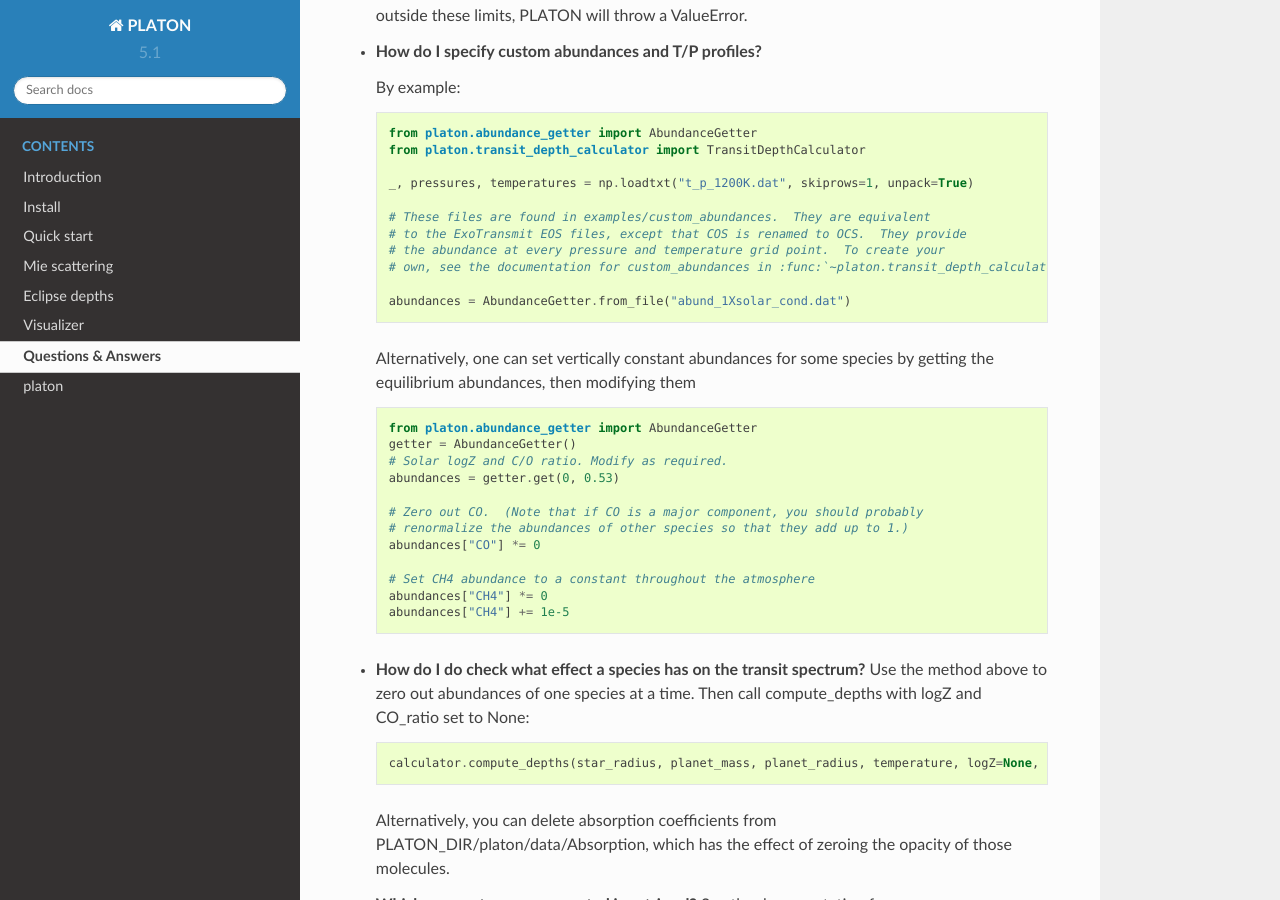
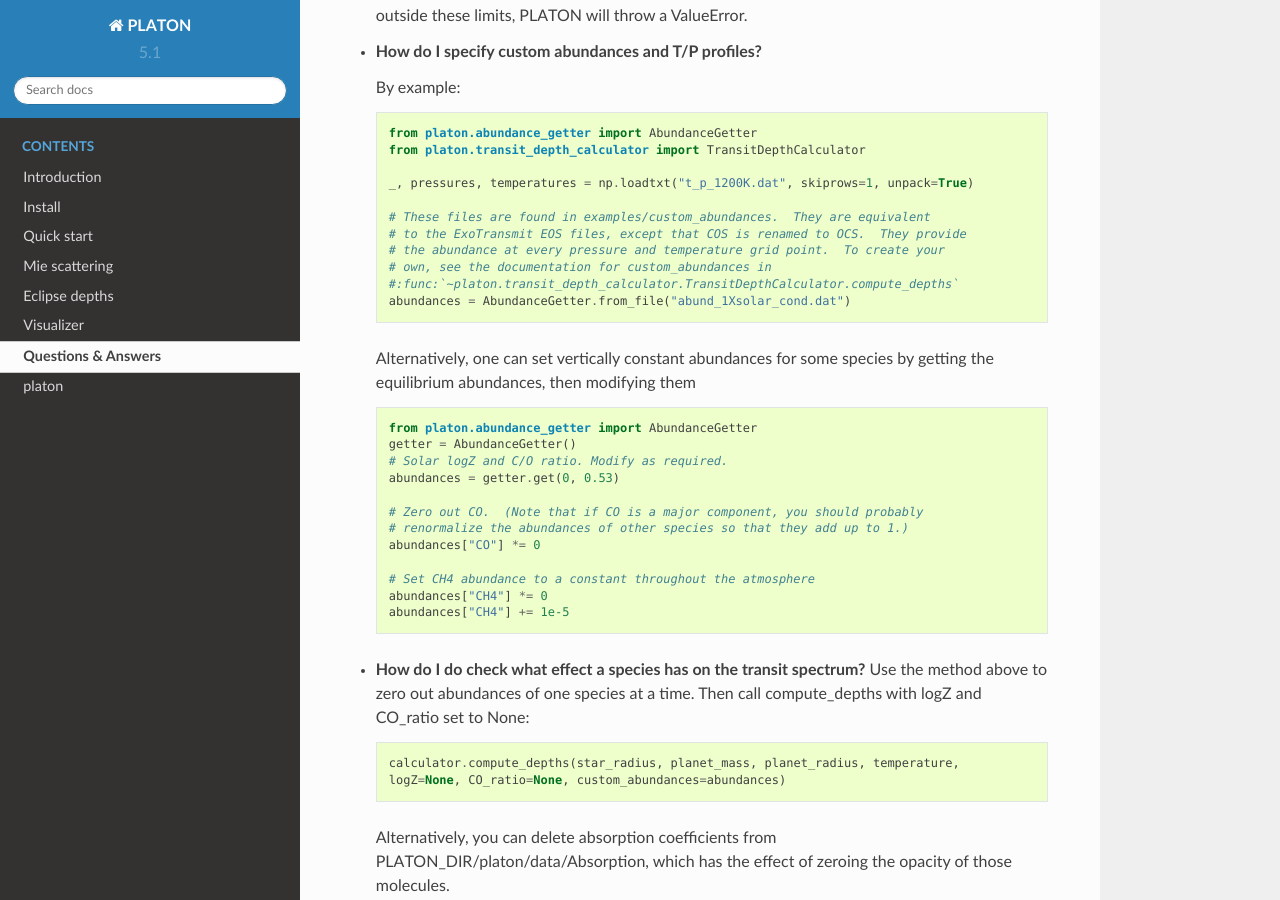
Before and after one commit to ideasrule/platon, a Sphinx documentation site: the page built from docs/questions_and_answers.rst, in a window 1280 px wide and 900 px high, scrolled down 480 px. Built offline with Sphinx 7.4.7 and the Read the Docs theme 2.0.0, drawn with Linux system fonts in a browser that asks for light colours.

Commit message:
Minor aesthetic tweaks to docs

```diff
--- a/docs/questions_and_answers.rst
+++ b/docs/questions_and_answers.rst
@@ -32,8 +32,8 @@ in that order.
     # These files are found in examples/custom_abundances.  They are equivalent
     # to the ExoTransmit EOS files, except that COS is renamed to OCS.  They provide
     # the abundance at every pressure and temperature grid point.  To create your
-    # own, see the documentation for custom_abundances in :func:`~platon.transit_depth_calculator.TransitDepthCalculator.compute_depths`
-
+    # own, see the documentation for custom_abundances in
+    #:func:`~platon.transit_depth_calculator.TransitDepthCalculator.compute_depths`
     abundances = AbundanceGetter.from_file("abund_1Xsolar_cond.dat")
 
   Alternatively, one can set vertically constant abundances for some species
@@ -57,7 +57,8 @@ in that order.
   Use the method above to zero out abundances of one species at a time.
   Then call compute_depths with logZ and CO_ratio set to None: ::
 
-    calculator.compute_depths(star_radius, planet_mass, planet_radius, temperature, logZ=None, CO_ratio=None, custom_abundances=abundances)
+    calculator.compute_depths(star_radius, planet_mass, planet_radius, temperature,
+    logZ=None, CO_ratio=None, custom_abundances=abundances)
 
   Alternatively, you can delete absorption coefficients from PLATON_DIR/platon/data/Absorption,
   which has the effect of zeroing the opacity of those molecules.
```
